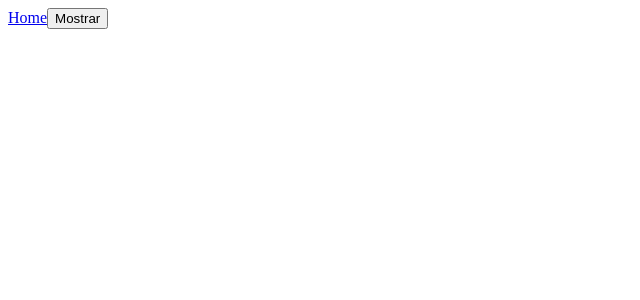
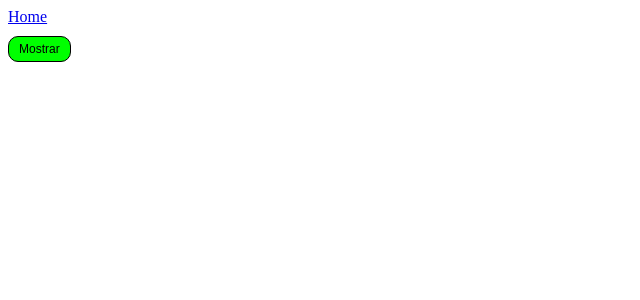
Before and after one commit to Dev-JoseRonaldo/iniciando-no-react, a React (Vite) app: page /condicionais in a window 1280 px wide. Shown: the top 300 px of the page, without its empty margins (0-640 px from the left). Built offline with nearby package versions, Linux system fonts and the light colour scheme.

Commit message:
:sparkles: feat: Criando Estilização Inline Dinamica

```diff
--- a/src/view/Home/index.tsx
+++ b/src/view/Home/index.tsx
@@ -17,9 +17,9 @@ const Home: React.FC = () => {
       <Link url='http://localhost:3000/condicionais' texto='Condicionais'/>
 
       <Header
-      nome="José"
-      sobrenome="Ronaldo"
-      idade={23}
+      nome="Bigodudo"
+      sobrenome="Hackton"
+      idade={45}
       tecnologia="ReactJS"
       />
 
--- a/src/view/condicionais/Condicionais.tsx
+++ b/src/view/condicionais/Condicionais.tsx
@@ -11,9 +11,22 @@ const Condicionais = () => {
   return(
     <div>
       <Link url='http://localhost:3000/' texto='Home'/>
-      <button onClick={mostrar}>{show ? 'Ocultar' : 'Mostrar'}</button>
+      <button
+      onClick={mostrar}
+      style={{
+      backgroundColor: show ? '#FF0000' : '#00ff00',
+      border:'1px solid black',
+      borderRadius: '10px',
+      display:'block',
+      padding: show ? '10px 20px'  : '5px 10px',
+      marginTop:'10px',
+      color: show ? 'white' : 'black',
+      fontSize: show? '16px' : '12px',
+      }}
+      >{show ? 'Ocultar' : 'Mostrar'}</button>
 
-      {show && <div>
+      {show &&
+        <div>
           <h1>Conteúdo a ser Mostrado!</h1>
         </div>}
     </div>
```
